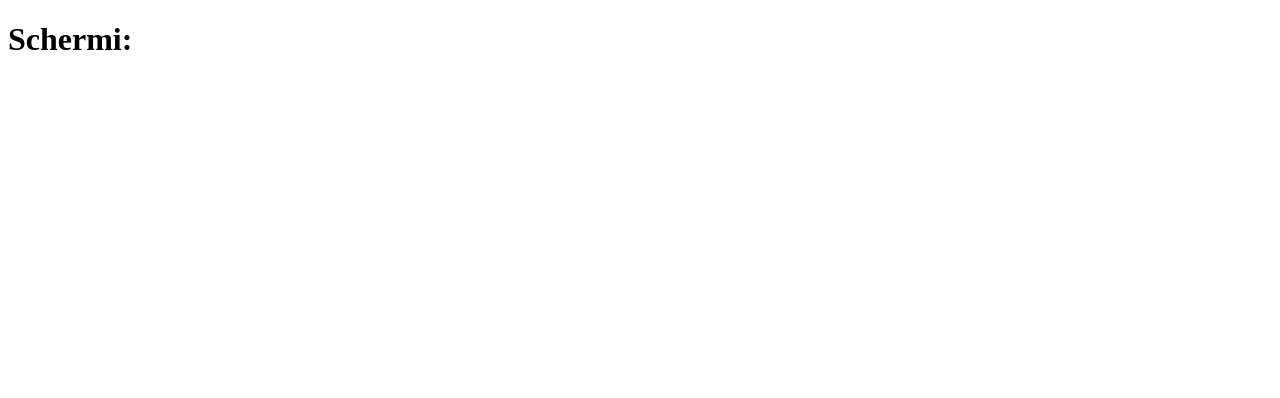
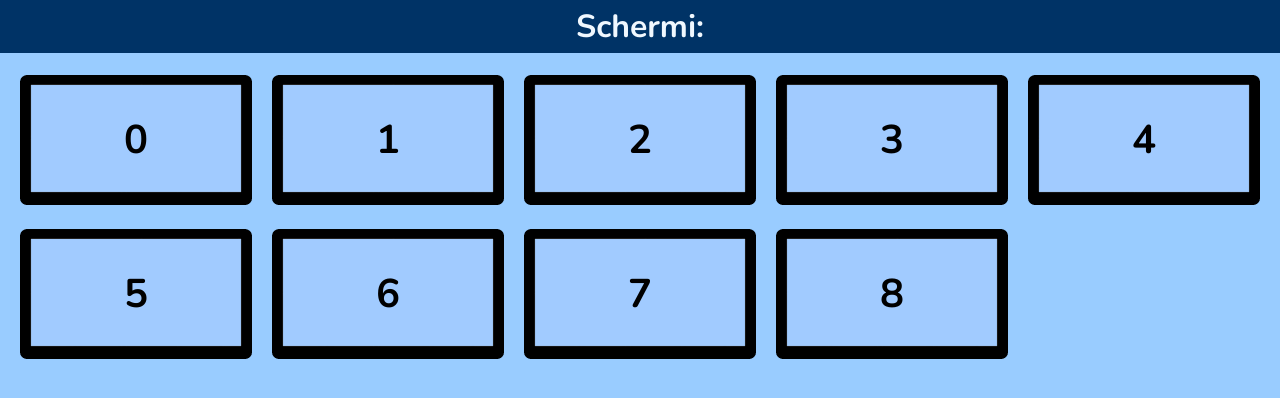
Before and after one commit to PowerMagnum/OnStage, a website: page www/index.html in a window 1280 px wide. Drawn offline with Linux system fonts and the light colour scheme.

Commit message:
PaginaIniziale

```diff
--- a/www/assets/css/index.css
+++ b/www/assets/css/index.css
@@ -0,0 +1,31 @@
+body, html {
+    margin: 0;
+    padding: 0;
+    display: flex;
+    align-items: center;
+    justify-content: center;
+    min-width: 250px;
+}
+
+html{
+    height: 100%;
+}
+body{
+    height: 100%;
+    width: 100%;
+    flex-direction: column;
+
+}
+
+* {
+    box-sizing: border-box;
+}
+
+:root{
+    --color1: #003366;
+    --color2: #336699;
+    --color3: #6699cc;
+    --color4: #99CCFF;
+    --color5: #99CCCC;
+    --color6: #F0F8FF;
+}
--- /dev/null
+++ b/www/assets/css/main_page.css
@@ -0,0 +1,64 @@
+@font-face {
+    font-family: main;
+    src: url("../fonts/Nunito-Bold.ttf");
+}
+
+#header{
+    display: flex;
+    align-items:  center;
+    justify-content: center;
+    justify-self: start;
+    width: 100%;
+    font-family: main;
+    background-color: var(--color1);
+    color: var(--color6);
+}
+
+#header>h1{
+    margin: 5px;
+}
+
+#content{
+    flex: 1;
+    display: grid;
+    width: 100%;
+    gap: 20px;
+    padding: 20px;
+    grid-template-columns: repeat(auto-fill, minmax(200px, 1fr));
+    grid-auto-rows: max-content;
+    overflow-y: auto;
+    background-color: var(--color4);
+}
+
+.screen-icon{
+    aspect-ratio: 16/9;
+    background-image: url("../img/screen.png");
+    background-size: contain;
+    background-repeat: no-repeat;
+    background-position: center;
+    display: flex;
+    justify-content: center;
+    align-items: center;
+    font-family: main;
+    font-size: 5ch;
+    cursor: pointer;
+    user-select: none;
+    /*border: solid 1px black;*/
+}
+
+.screen-icon:hover{
+    filter: drop-shadow(0 0 0.5rem var(--color2));
+}
+
+::-webkit-scrollbar {
+    width: 10px;
+}
+::-webkit-scrollbar-track {
+background: var(--color5);
+}
+::-webkit-scrollbar-thumb {
+background: var(--color3)
+}
+::-webkit-scrollbar-thumb:hover {
+background: var(--color2);
+}
--- a/www/index.html
+++ b/www/index.html
@@ -4,13 +4,41 @@
     <meta charset="UTF-8">
     <meta name="viewport" content="width=device-width, initial-scale=1.0">
     <title>OnStage</title>
+    <link rel="stylesheet" href="assets/css/index.css">
+    <link rel="stylesheet" href="assets/css/main_page.css">
 </head>
 <body>
     <div id="header">
         <h1>Schermi:</h1>
     </div>
     <div id="content">
-
+        <div class="screen-icon">
+            <p>0</p>
+        </div>
+        <div class="screen-icon">
+            <p>1</p>
+        </div>
+        <div class="screen-icon">
+            <p>2</p>
+        </div>
+        <div class="screen-icon">
+            <p>3</p>
+        </div>
+        <div class="screen-icon">
+            <p>4</p>
+        </div>
+        <div class="screen-icon">
+            <p>5</p>
+        </div>
+        <div class="screen-icon">
+            <p>6</p>
+        </div>
+        <div class="screen-icon">
+            <p>7</p>
+        </div>
+        <div class="screen-icon">
+            <p>8</p>
+        </div>
     </div>
 
 </body>
```
Also changed, not shown: www/assets/fonts/Nunito-Bold.ttf (added), www/assets/img/screen.png (added).
